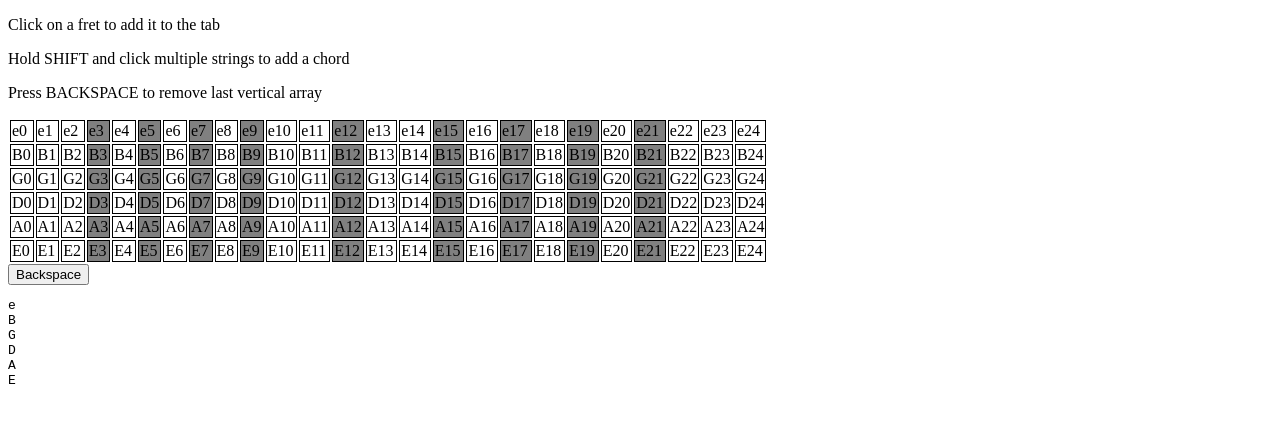
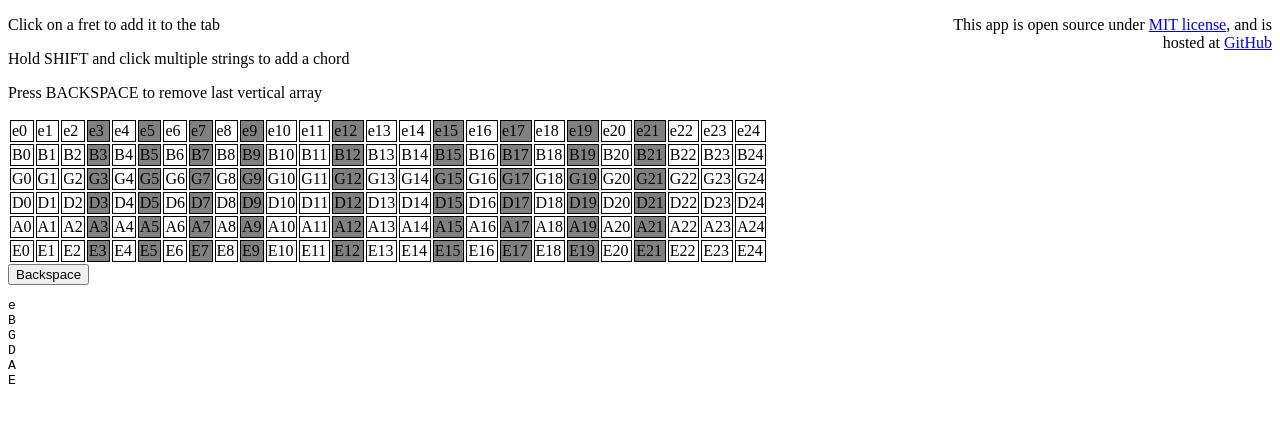
Before and after one commit to gorankami/tabber, a React (Create React App) app: page / in a window 1280 px wide. Shown: the top 422 px of the page. Built offline with nearby package versions, Linux system fonts and the light colour scheme.

Commit message:
Added site info

```diff
--- /dev/null
+++ b/src/components/AppInfo.js
@@ -0,0 +1,18 @@
+const style = { float: "right", width: "20em", textAlign: "right" };
+export default function AppInfo() {
+  return (
+    <div style={style}>
+      This app is open source under{" "}
+      <a
+        href="https://github.com/gorankami/tabber/blob/main/LICENSE"
+        target="_blank" rel="noreferrer"
+      >
+        MIT license
+      </a>
+      , and is hosted at{" "}
+      <a href="https://github.com/gorankami/tabber" target="_blank" rel="noreferrer">
+        GitHub
+      </a>
+    </div>
+  );
+}
--- a/src/components/Page.js
+++ b/src/components/Page.js
@@ -3,6 +3,7 @@ import FretBoard from "./FretBoard";
 import { KeyListener } from "./KeyListener";
 import Sections from "./Sections";
 import { undo } from "../ducks/data";
+import AppInfo from "./AppInfo";
 export default function Page() {
   const dispatch = useDispatch();
 
@@ -13,6 +14,7 @@ export default function Page() {
   return (
     <>
       <KeyListener />
+      <AppInfo />
       <p>Click on a fret to add it to the tab</p>
       <p>Hold SHIFT and click multiple strings to add a chord</p>
       <p>Press BACKSPACE to remove last vertical array</p>
```
Also changed, not shown: 1 other file (tests, documents, lock files or other folders).
